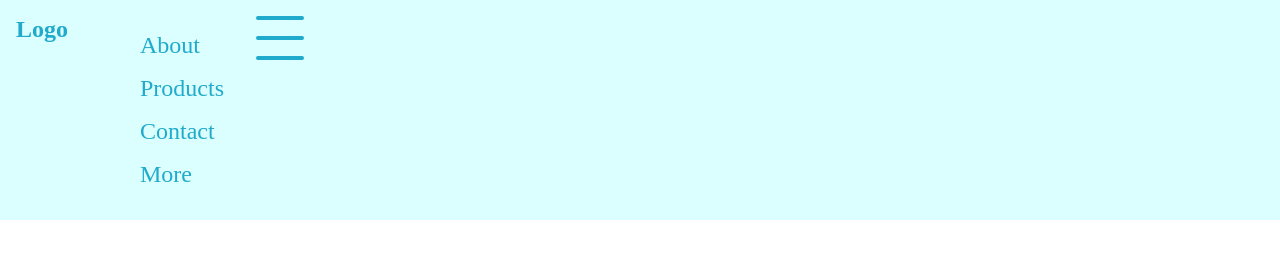
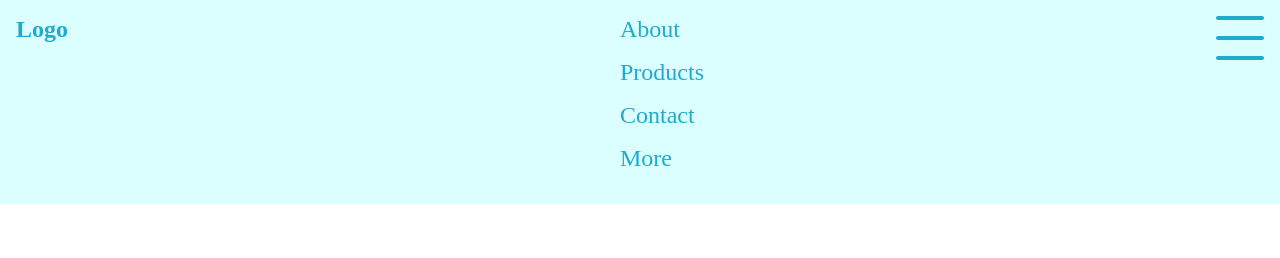
Before and after one commit to nic-gdes/13-1-javascript-independent-study-missidaho, a plain HTML site: page index.html in a window 1280 px wide. Drawn offline with Linux system fonts and the light colour scheme.

Commit message:
positioned everything in css and html
ready for javascript

```diff
--- a/style.css
+++ b/style.css
@@ -13,6 +13,8 @@ nav {
     padding: 0;
     background-color: rgb(219, 255, 255);
     display: flex;
+    width: 100%;
+    justify-content: space-between;
 
 }
 /* nav items */
@@ -26,18 +28,18 @@ h1 {
     list-style: none;
     display: block;
     color: rgb(32, 170, 204);
-
     margin: none;
 }
 .list_item {
     margin: 1rem;
+    margin-top: 0;
     font-size: 1.5rem;
     /* padding-top: 2rem; */
 }
 /* hamburger */
 
 button {
-    width: 3rem;
+    width: 5rem;
     height: 3rem;
     background: none;
 	color: inherit;
@@ -46,10 +48,12 @@ button {
 	font: inherit;
 	cursor: pointer;
 	outline: inherit;
+    padding-right: 2rem;
+
 
 }
 .hamburger {
-    width: 3rem;
+    width: 5rem;
     background-color: none;
     height: 3rem;
 
@@ -64,7 +68,7 @@ span {
     margin: 1rem;
     border-radius: 5px;
 }
-.hamburger span:nth-child(2) {
+/* .hamburger span:nth-child(2) {
     margin-top: 5px;
     margin-bottom: 5px;
-}
+} */
```
